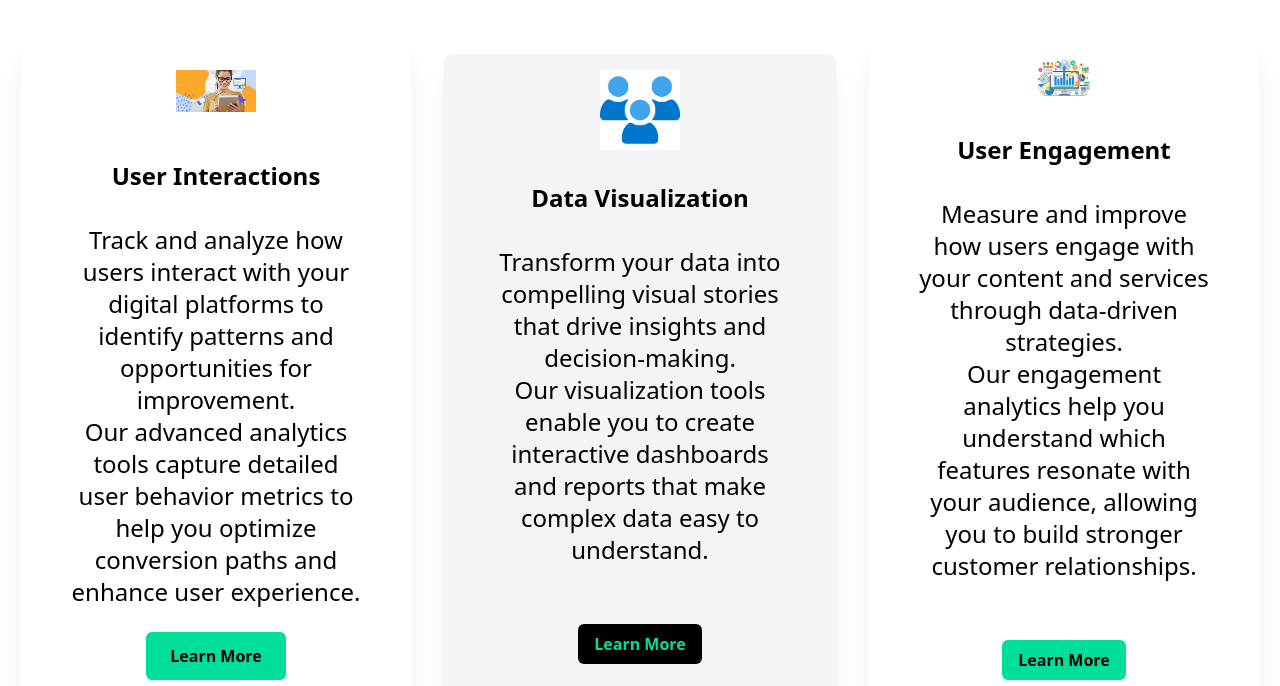
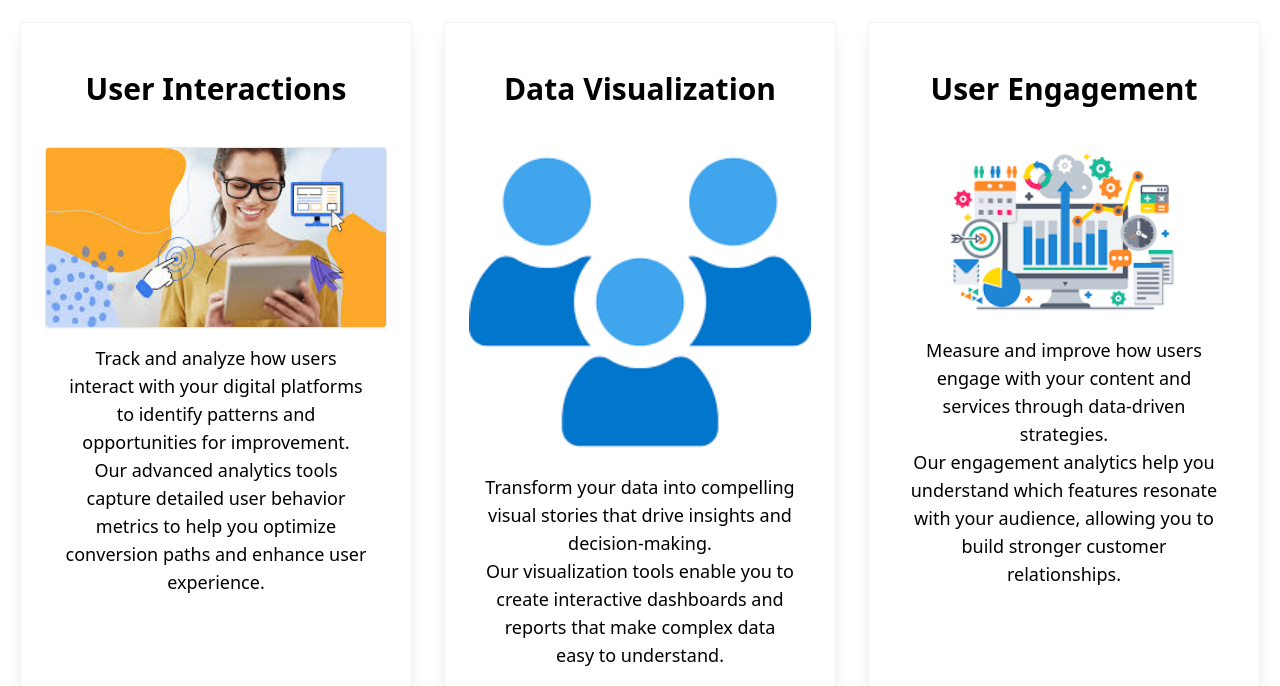
Before and after one commit to StanleyKioko/React-Tailwind-Vite-Simple-front-end, a React (Create React App) app: page / in a window 1280 px wide. Shown: the part 1694-2380 px from the top of the page. Built offline with nearby package versions, Linux system fonts and the light colour scheme.

Commit message:
Updated About

```diff
--- a/src/components/Cards.jsx
+++ b/src/components/Cards.jsx
@@ -7,31 +7,34 @@ const Cards = () => {
   return (
     <div className="w-full py-[10rem] px-4 text-black bg-white">
         <div className="max-w-[1240px] mx-auto grid md:grid-cols-3 gap-8">
-          <div className="w-full shadow-xl flex flex-col p-4 my-4 rounded-lg hover:scale-105 duration-300">
-            <img className="w-20 mx-auto my-4 bg-white" src={interactions} alt="/" />
-            <h2 className="text-2xl font-bold text-center py-8">User Interactions</h2>
-            <p className="text-center text-2xl mx-8">Track and analyze how users interact with your digital platforms to identify patterns and opportunities for improvement.</p>
-            <p className="text-center text-2xl mx-8">Our advanced analytics tools capture detailed user behavior metrics to help you optimize conversion paths and enhance user experience.</p>
+          <div className="w-full bg-white border border-gray-100 shadow-lg flex flex-col p-4 sm:p-6 rounded-cl hover:scale-105 transition-transform duration-300">
+            <h1 className="text-2xl sm:text-3xl font-bold text-center py-4 sm:py-6">User Interactions</h1>
+            <img className="w-full lg:w-full sm:w-24 mx-auto my-4 rounded border border-gray-200 shadow-sm hover:scale-110 transition-transform duration-300" src={interactions} alt="/" />
+
+            <p className="text-base sm:text-lg text-center mx-4 leading-relaxed">Track and analyze how users interact with your digital platforms to identify patterns and opportunities for improvement.</p>
+            <p className="text-base sm:text-lg text-center mx-4 leading-relaxed mb-6">Our advanced analytics tools capture detailed user behavior metrics to help you optimize conversion paths and enhance user experience.</p>
             <div className="mt-auto flex justify-center w-full">
-              <button className="bg-[#00df9a] text-[#000300] px-6 py-3 rounded-md my-6 mx-auto md:0 font-bold hover:bg-blue-200">Learn More</button>
+              <button className="bg-gradient-to-r from-[#00df9a] to-[#00b383] text-[#000300] px-4 sm:px-6 py-2 sm:py-3 rounded-md my-4 sm:my-6 font-semibold hover:from-[#00b383] hover:to-[#009c6d] hover:scale-105 hover:shadow-md focus:ring-2 focus:ring-[#00df9a] focus:outline-none transition-all duration-300">Learn More</button>
             </div>
           </div>
 
-          <div className="w-full shadow-xl flex flex-col p-4 my-8 rounded-lg bg-gray-100 md:0 hover:scale-105 duration-300">
-            <img className="w-20 mx-auto  mt-[3-rem] bg-transparent" src={users} alt="/" />
-            <h2 className="text-2xl font-bold text-center py-8">Data Visualization</h2>
-            <p className="text-center text-2xl mx-8">Transform your data into compelling visual stories that drive insights and decision-making.</p>
-            <p className="text-center text-2xl mx-8">Our visualization tools enable you to create interactive dashboards and reports that make complex data easy to understand.</p>
+          <div className="w-full bg-white border border-gray-100 shadow-lg flex flex-col p-4 sm:p-6 rounded-cl hover:scale-105 transition-transform duration-300">
+            <h1 className="text-2xl sm:text-3xl font-bold text-center py-4 sm:py-6">Data Visualization</h1>
+            <img className="w-full lg:w-full mx-auto  mt-[3-rem] bg-transparent" src={users} alt="/" />
+
+            <p className="text-base sm:text-lg text-center mx-4 leading-relaxed">Transform your data into compelling visual stories that drive insights and decision-making.</p>
+            <p className="text-base sm:text-lg text-center mx-4 leading-relaxed mb-6">Our visualization tools enable you to create interactive dashboards and reports that make complex data easy to understand.</p>
             <div className="mt-auto flex justify-center w-full">
               <button className="bg-black text-[#00df9a] py-2 px-4 rounded-md my-6 mx-auto font-bold hover:bg-blue-600">Learn More</button>
             </div>
           </div>
 
-          <div className="w-full shadow-xl flex flex-col p-4 my-4 rounded-lg hover:scale-105 duration-300">
-            <img className="w-20 mx-auto  mt-[3-rem] bg-white" src={engagement} alt="/" />
-            <h2 className="text-2xl font-bold text-center py-8">User Engagement</h2>
-            <p className="text-center text-2xl mx-8">Measure and improve how users engage with your content and services through data-driven strategies.</p>
-            <p className="text-center text-2xl mx-8">Our engagement analytics help you understand which features resonate with your audience, allowing you to build stronger customer relationships.</p>
+          <div className="w-full bg-white border border-gray-100 shadow-lg flex flex-col p-4 sm:p-6 rounded-cl hover:scale-105 transition-transform duration-300">
+            <h1 className="text-2xl sm:text-3xl font-bold text-center py-4 sm:py-6">User Engagement</h1>
+            <img className="w-full lg:w-full mx-auto  mt-[3-rem] bg-white" src={engagement} alt="/" />
+
+            <p className="text-base sm:text-lg text-center mx-4 leading-relaxed">Measure and improve how users engage with your content and services through data-driven strategies.</p>
+            <p className="text-base sm:text-lg text-center mx-4 leading-relaxed mb-6">Our engagement analytics help you understand which features resonate with your audience, allowing you to build stronger customer relationships.</p>
             <div className="mt-auto flex justify-center w-full">
               <button className="bg-[#00df9a] text-[#000300] py-2 px-4 rounded-md my-6 mx-auto font-bold hover:bg-blue-600">Learn More</button>
             </div>
--- a/src/pages/About.jsx
+++ b/src/pages/About.jsx
@@ -5,7 +5,7 @@ const AboutPage = () => {
   return (
     <div className="w-full py-16 px-4">
       <div className="max-w-[1240px] mx-auto">
-        <div className="text-center">
+        <div className="text-center ">
           <h1 className="text-4xl font-bold text-[#00df9a] mb-8">About Us</h1>
           <p className="text-xl mb-10 max-w-[800px] mx-auto">
             We are a team of passionate data scientists and analysts committed to helping businesses unlock the full potential of their data.
@@ -32,7 +32,7 @@ const AboutPage = () => {
           </div>
         </div>
 
-        <div className="mb-16">
+        <div className="mb-16 bg-[#000300]">
           <h2 className="text-3xl font-bold text-center mb-8 text-white">Our Values</h2>
           <div className="grid md:grid-cols-3 gap-6">
             {[
```
